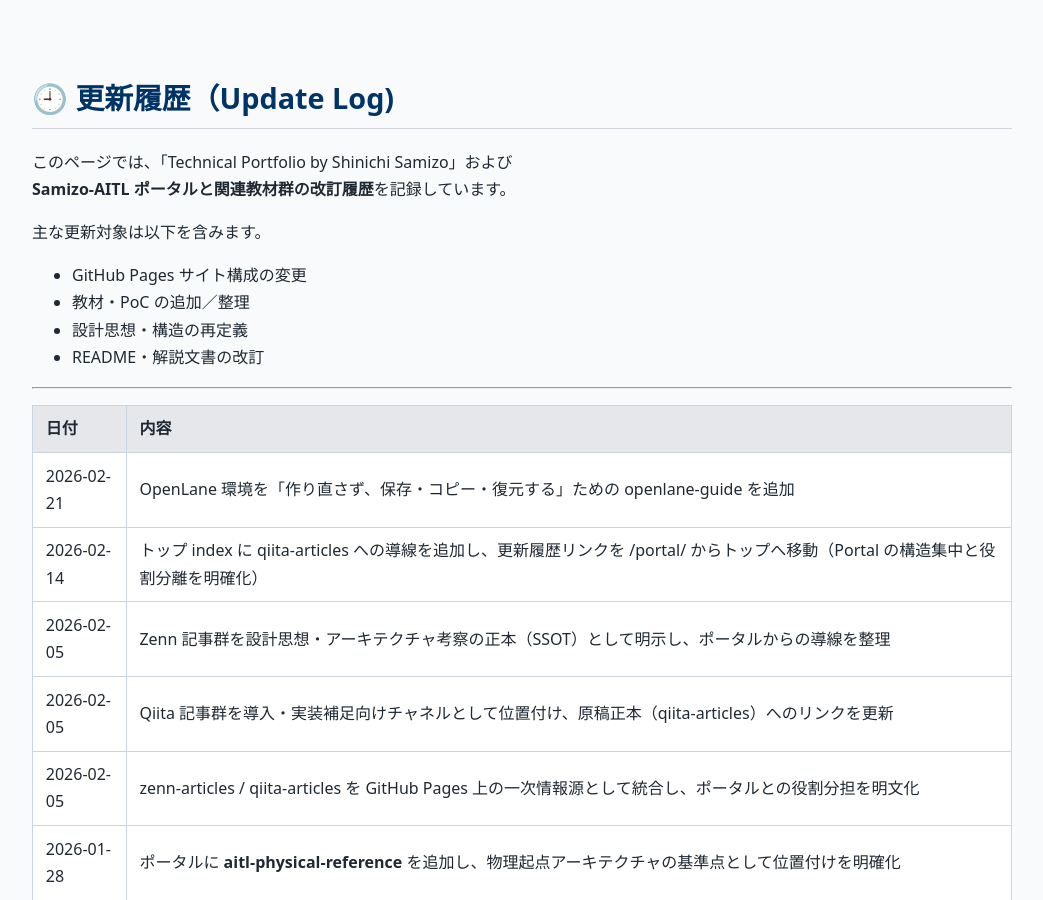
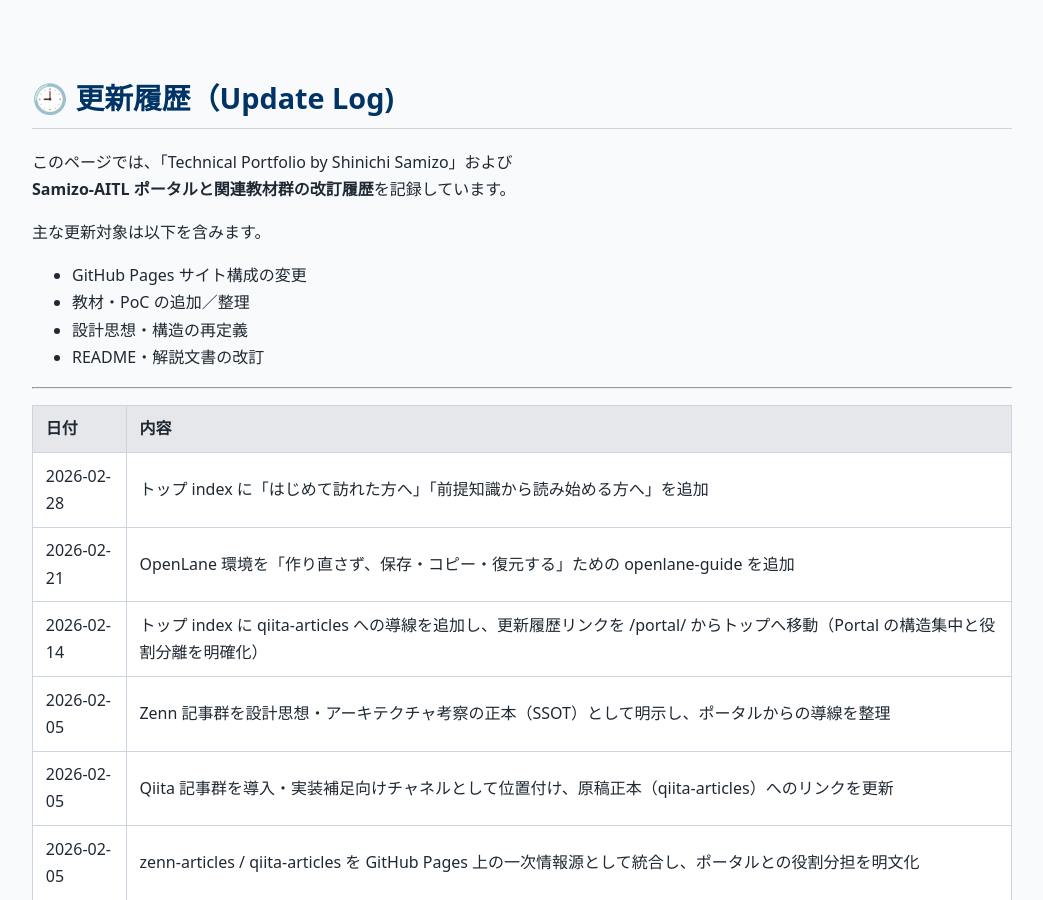
Before and after one commit to Samizo-AITL/Samizo-AITL.github.io, a Jekyll site: the page built from about/update/index.md, in a window 1280 px wide and 900 px high. Shown: the whole window, without its empty margins (118-1161 px from the left). Built offline with Jekyll 4.4.1, drawn with Linux system fonts in a browser that asks for light colours.

Commit message:
Update index.md

```diff
--- a/about/update/index.md
+++ b/about/update/index.md
@@ -20,6 +20,7 @@
 
 | 日付       | 内容 |
 |------------|------|
+| 2026-02-28 | トップ index に「はじめて訪れた方へ」「前提知識から読み始める方へ」を追加 |
 | 2026-02-21 | OpenLane 環境を「作り直さず、保存・コピー・復元する」ための openlane-guide を追加 |
 | 2026-02-14 | トップ index に qiita-articles への導線を追加し、更新履歴リンクを /portal/ からトップへ移動（Portal の構造集中と役割分離を明確化） |
 | 2026-02-05 | Zenn 記事群を設計思想・アーキテクチャ考察の正本（SSOT）として明示し、ポータルからの導線を整理 |
```
